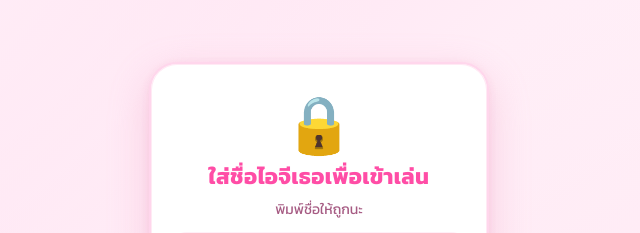
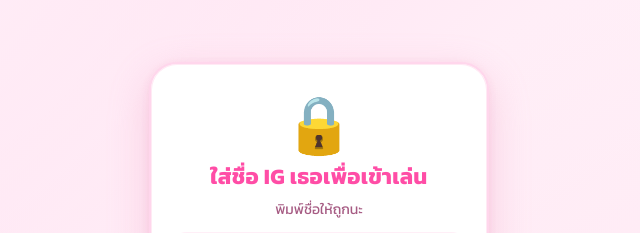
Before and after one commit to PHIEXE/minigameinlove, a plain HTML site: page index.html in a window 1280 px wide. Shown: the part 163-396 px from the top of the page, 321-961 px from the left. Drawn offline with Linux system fonts and the light colour scheme.

Commit message:
Update index.html

```diff
--- a/index.html
+++ b/index.html
@@ -360,7 +360,7 @@ h2 {
 <div id="loginScreen">
   <div class="login-box" id="loginBox">
     <div class="login-icon">🔒</div>
-    <h2>ใส่ชื่อไอจีเธอเพื่อเข้าเล่น</h2>
+    <h2>ใส่ชื่อ IG เธอเพื่อเข้าเล่น</h2>
     <p>พิมพ์ชื่อให้ถูกนะ</p>
     <input id="nameInput" type="text" placeholder="พิมพ์ชื่อ..." autocomplete="off" spellcheck="false" />
     <div id="loginError"></div>
```
